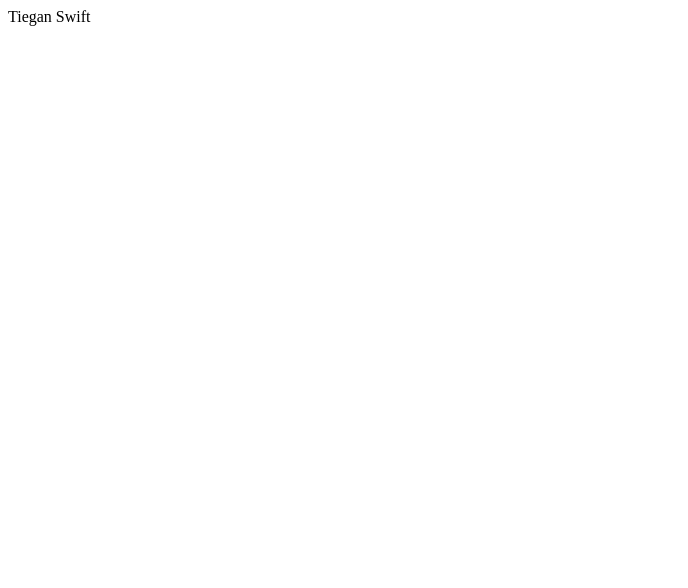
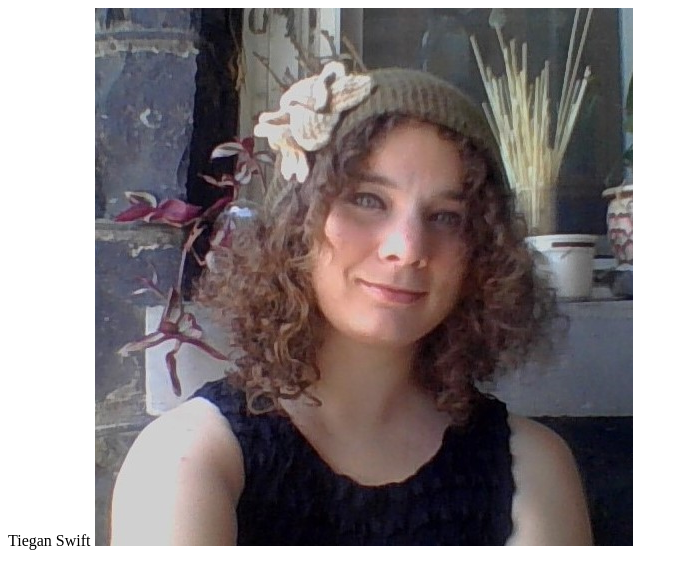
Before and after one commit to TieganSwift/TieganSwift.github.io, a plain HTML site: page index.html in a window 1280 px wide. Shown: the whole page, without its empty margins (0-688 px from the left). Drawn offline with Linux system fonts and the light colour scheme.

Commit message:
Add files via upload

```diff
--- a/index.html
+++ b/index.html
@@ -1,4 +1,4 @@
 <html>
     <hi>Tiegan Swift</hi>
-    <img scr="./me.JPG" />
+    <img src="me.JPG" />
 </html>
```
